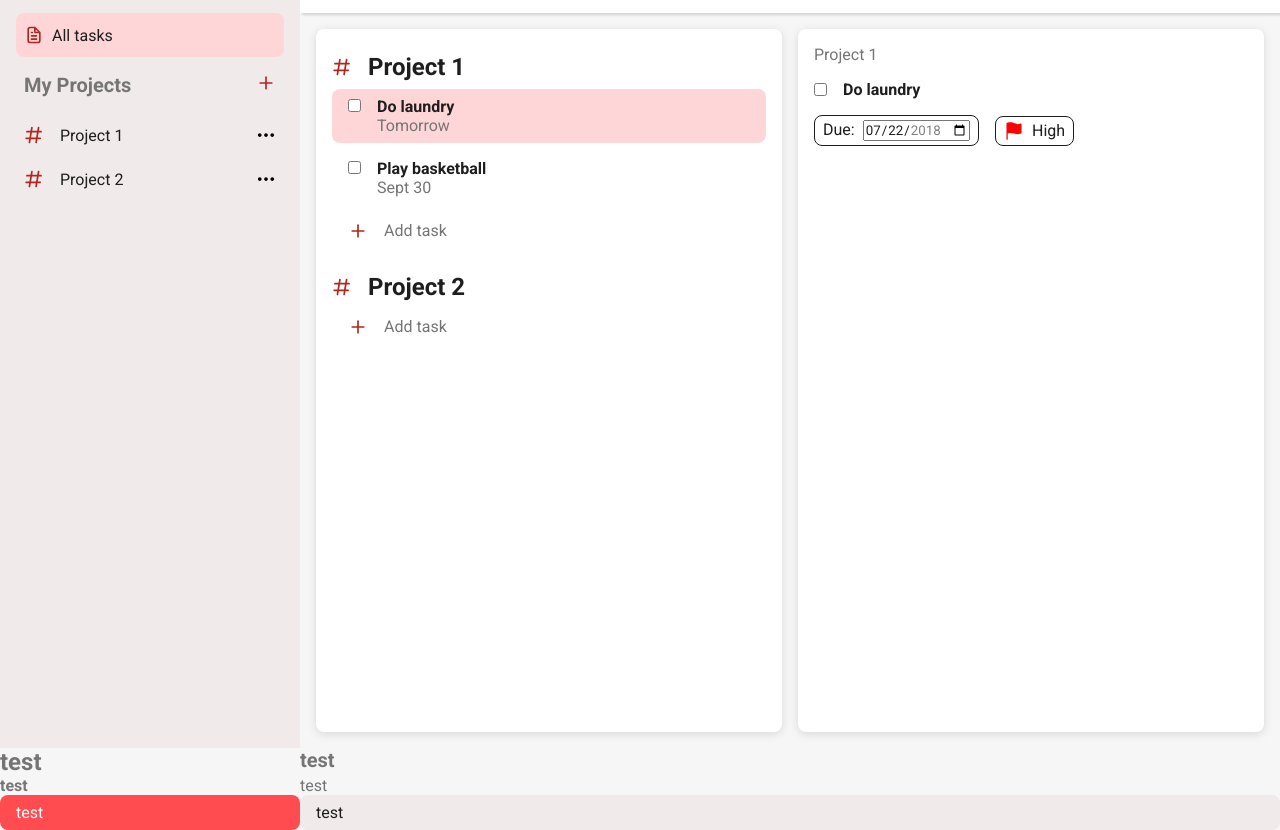
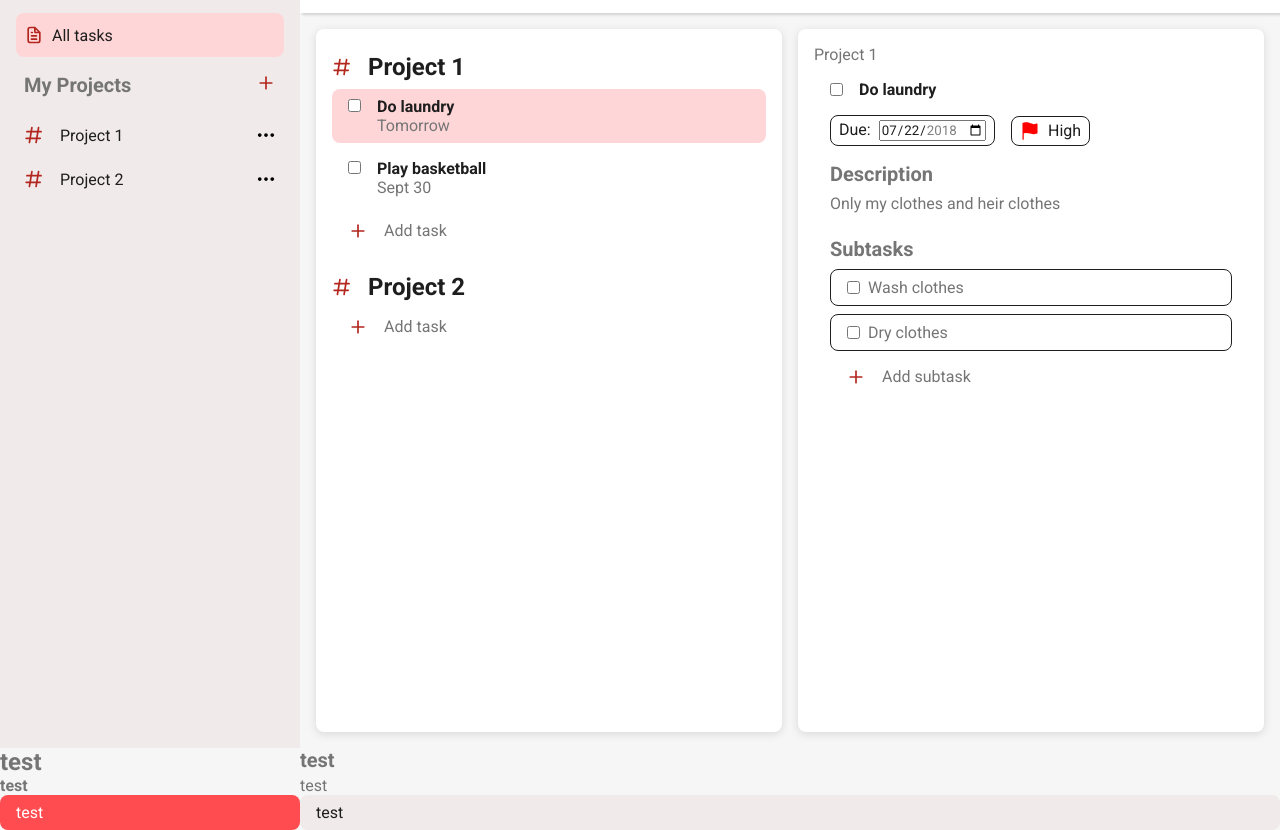
Before and after one commit to Monatric/todo-list, a website built with webpack: page src/template.html in a window 1280 px wide. Shown: the part 52-882 px from the top of the page. Built offline with nearby package versions, Linux system fonts and the light colour scheme.

Commit message:
feat: complete styling for subtasks and description

```diff
--- a/src/styles.css
+++ b/src/styles.css
@@ -202,6 +202,39 @@ img[alt="Dot menu"]:hover {
   background-color: var(--hover-item);
 }
 
+.project__task_subtasks {
+  display: flex;
+  flex-direction: column;
+  gap: 0.5rem;
+  margin-top: 0.5rem;
+}
+
+.project__task_subtask {
+  display: flex;
+  align-items: center;
+  gap: 0.5rem;
+  padding: 0.5rem 1rem;
+  border-radius: 8px;
+  cursor: pointer;
+  border: 1px solid #1e1e1e;
+}
+
+.project__task_subtask:hover {
+  background-color: var(--hover-item);
+}
+
+.subtask__add {
+  padding: 0.5rem 1rem;
+  display: flex;
+  gap: 1rem;
+}
+
+.subtask__add:hover {
+  background-color: var(--hover-item);
+  border-radius: 8px;
+  cursor: pointer;
+}
+
 /* main */
 
 main {
@@ -260,6 +293,7 @@ section.project {
   gap: 1rem;
   margin: 1rem 0;
   flex-direction: column;
+  padding: 0 1rem;
 }
 
 .project__task .project__task_title {
@@ -271,6 +305,12 @@ section.project {
   display: flex;
   gap: 1rem;
   align-items: center;
+}
+
+.project__task .project__task_description {
+  display: flex;
+  flex-direction: column;
+  gap: 0.5rem;
 }
 
 /*
--- a/src/template.html
+++ b/src/template.html
@@ -99,6 +99,25 @@
               <p>High</p>
             </div>
           </div>
+          <div class="project__task_description">
+            <h3 class="sub-title">Description</h3>
+            <p class="sub-text">Only my clothes and heir clothes</p>
+          </div>
+          <div class="project__task_subtasks">
+            <h3 class="sub-title">Subtasks</h3>
+            <div class="project__task_subtask">
+              <input type="checkbox" name="" id="" />
+              <p class="sub-text">Wash clothes</p>
+            </div>
+            <div class="project__task_subtask">
+              <input type="checkbox" name="" id="" />
+              <p class="sub-text">Dry clothes</p>
+            </div>
+            <div class="subtask__add">
+              <img src="./icons/plus.svg" alt="Plus svg" class="svg" />
+              <p class="sub-text">Add subtask</p>
+            </div>
+          </div>
         </div>
       </div>
     </main>
```
